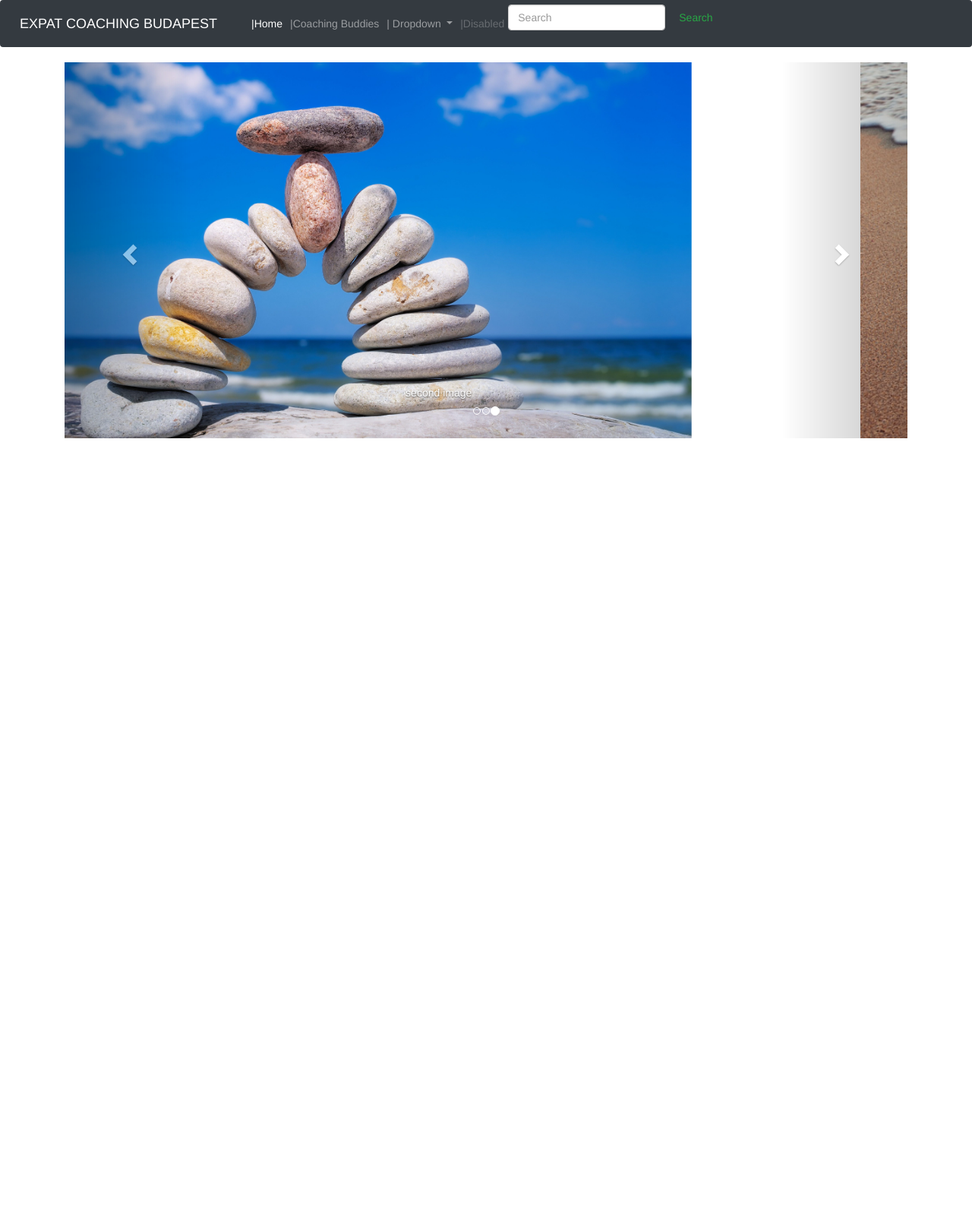
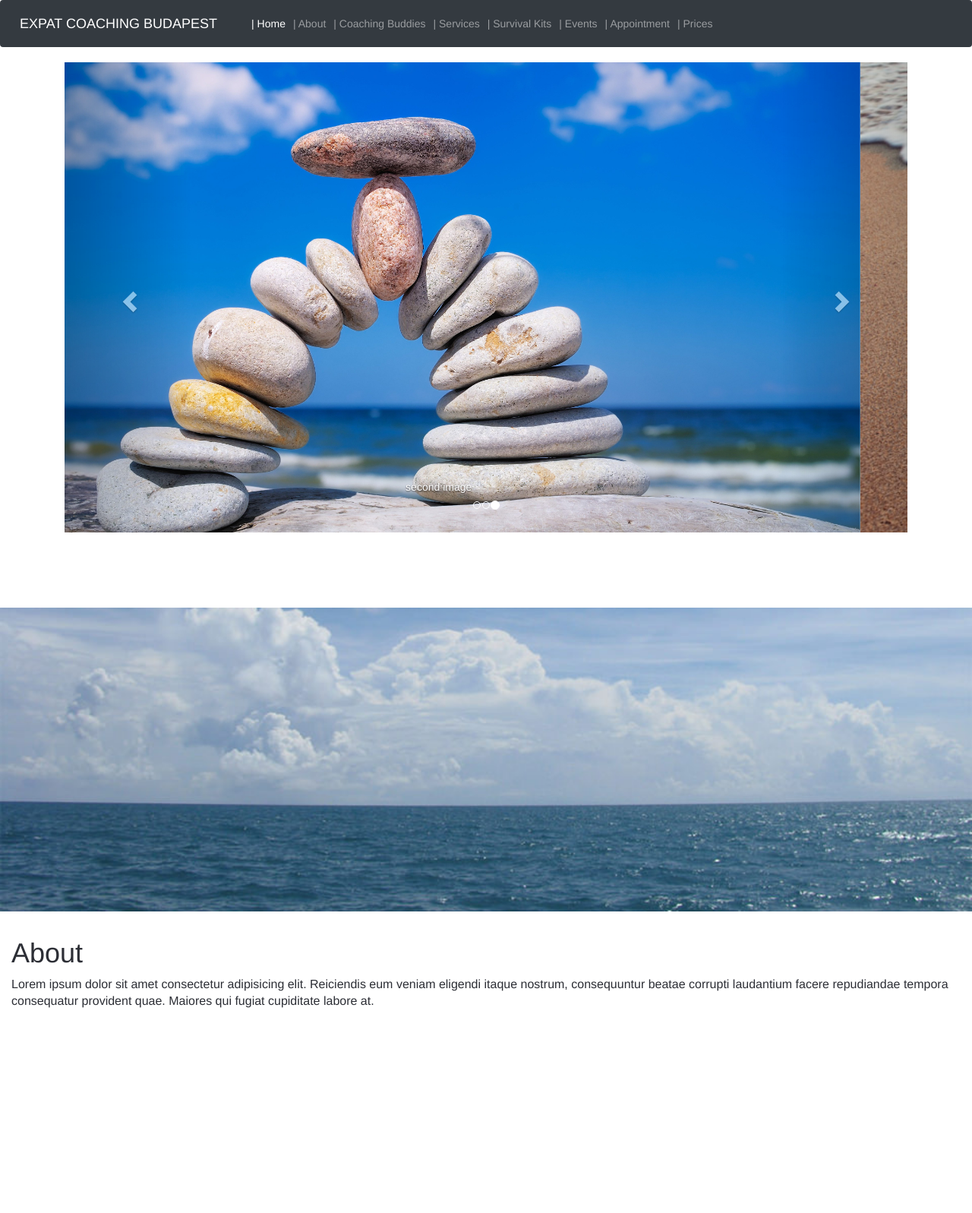
Before and after one commit to KMIHALY/expatcoachingbp.github.io, a plain HTML site: page index.html in a window 1280 px wide. Shown: the top 1597 px of the page at 76% size. Before the commit the page ends 800 px from the top, so only its background shows below. Drawn offline with nearby package versions, Linux system fonts and the light colour scheme.

Commit message:
first_shot

```diff
--- a/index.html
+++ b/index.html
@@ -17,7 +17,7 @@
 
 <body>
     <!-- navbar -->
-   <nav class="navbar navbar-expand-lg navbar-dark bg-dark">
+    <nav class="navbar navbar-expand-lg navbar-dark bg-dark">
         <a class="navbar-brand" href="#">EXPAT COACHING BUDAPEST</a>
         <button class="navbar-toggler" type="button" data-toggle="collapse" data-target="#navbarSupportedContent" aria-controls="navbarSupportedContent"
             aria-expanded="false" aria-label="Toggle navigation">
@@ -32,9 +32,29 @@
                     </a>
                 </li>
                 <li class="nav-item">
-                    <a class="nav-link" href="#">Coaching Buddies</a>
+                    <a class="nav-link" href="#a_about">About</a>
                 </li>
-                <li class="nav-item dropdown">
+                <li class="nav-item">
+                    <a class="nav-link" href="#a_coachingBuddies">Coaching Buddies</a>
+                </li>
+                <li class="nav-item">
+                    <a class="nav-link" href="#a_services">Services</a>
+                </li>
+                <li class="nav-item">
+                    <a class="nav-link" href="#a_survivalKits">Survival Kits</a>
+                </li>
+                <li class="nav-item">
+                    <a class="nav-link" href="#a_events">Events</a>
+                </li>
+                <li class="nav-item">
+                    <a class="nav-link" href="#a_appointment">Appointment</a>
+                </li>
+                <li class="nav-item">
+                    <a class="nav-link" href="#a_prices">Prices</a>
+                </li>
+
+
+                <!-- <li class="nav-item dropdown">
                     <a class="nav-link dropdown-toggle" href="#" id="navbarDropdown" role="button" data-toggle="dropdown" aria-haspopup="true"
                         aria-expanded="false">
                         Dropdown
@@ -45,15 +65,15 @@
                         <div class="dropdown-divider"></div>
                         <a class="dropdown-item" href="#">Something else here</a>
                     </div>
-                </li>
-                <li class="nav-item">
+                </li> -->
+                <!-- <li class="nav-item">
                     <a class="nav-link disabled" href="#">Disabled</a>
-                </li>
+                </li> -->
             </ul>
-            <form class="form-inline my-2 my-lg-0">
+            <!-- <form class="form-inline my-2 my-lg-0">
                 <input class="form-control mr-sm-2" type="search" placeholder="Search" aria-label="Search">
                 <button class="btn btn-outline-success my-2 my-sm-0" type="submit">Search</button>
-            </form>
+            </form> -->
         </div>
     </nav>
     <!-- Carousel image changer -->
@@ -100,39 +120,73 @@
         </div>
     </div>
 
-<!-- Begin MailChimp Signup Form -->
-<!-- <link href="//cdn-images.mailchimp.com/embedcode/slim-10_7.css" rel="stylesheet" type="text/css">
-<style type="text/css">
-    #mc_embed_signup {
-        /* background: #fff; */
-        clear: left;
-        font: 14px Helvetica, Arial, sans-serif;
-    }
+    <div class="parallax"></div>
 
-    /* Add your own MailChimp form style overrides in your site stylesheet or in this style block.
-   We recommend moving this block and the preceding CSS link to the HEAD of your HTML file. */
-</style> -->
-  <!-- <div id="mc_embed_signup" class="bg-dark white-letters">
-    <form action="https://facebook.us18.list-manage.com/subscribe/post?u=40d7b8c38ceca540899b80758&amp;id=ef85ac0bd1" method="post"
-        id="mc-embedded-subscribe-form" name="mc-embedded-subscribe-form" class="validate" target="_blank" novalidate>
-        <div id="mc_embed_signup_scroll">
-            <!-- <label for="mce-EMAIL">Subscribe to our mailing list</label> -->
-            <!-- real people should not fill this in and expect good things - do not remove this or risk form bot signups-->
-            <!-- <div style="margin:auto" aria-hidden="true">
-                <input type="text" name="b_40d7b8c38ceca540899b80758_ef85ac0bd1" tabindex="-1" value="">
-            </div> -->
-            <!-- <div class="clear">
-                <input type="submit" value="Subscribe" name="subscribe" id="mc-embedded-subscribe" class="button"></input>
-            </div>
-        </div>
-    </form>
-   </div> -->
+    <div id="about" class="div-style">
+        <h1 >About</h1>
+        <p> Lorem ipsum dolor sit amet consectetur adipisicing elit. Reiciendis eum veniam eligendi itaque nostrum, consequuntur beatae
+        corrupti laudantium facere repudiandae tempora consequatur provident quae. Maiores qui fugiat cupiditate labore at.</p>
+        <div id="a_about" style="position:relative; top: -210px;"></div>
 
-     <!--End mc_embed_signup -->
+    </div>
 
+    <div class="parallax"></div>
 
+    <div id="coachingBuddies" class="div-style">
+        <h1 >Coaching Buddies</h1>
+        <p>Lorem ipsum dolor sit amet consectetur adipisicing elit. Reiciendis eum veniam eligendi itaque nostrum, consequuntur beatae
+        corrupti laudantium facere repudiandae tempora consequatur provident quae. Maiores qui fugiat cupiditate labore at.</p>
+        <div id="a_coachingBuddies" style="position:relative; top: -210px;"></div>
+    </div>
 
-     <!--JS bootstrap  -->
+    <div class="parallax"></div>
+
+    <div id="services" class="div-style">
+            <h1 >Services</h1>
+        <p>Lorem ipsum dolor sit amet consectetur adipisicing elit. Reiciendis eum veniam eligendi itaque nostrum, consequuntur beatae
+        corrupti laudantium facere repudiandae tempora consequatur provident quae. Maiores qui fugiat cupiditate labore at.</p>
+        <div id="a_services" style="position:relative; top: -210px;"></div>
+    </div>
+
+    <div  class="parallax"></div>
+
+    <div id="survivalKits" class="div-style">
+        <h1>Survival Kits</h1>
+        <p>Lorem ipsum dolor sit amet consectetur adipisicing elit. Reiciendis eum veniam eligendi itaque nostrum, consequuntur beatae
+        corrupti laudantium facere repudiandae tempora consequatur provident quae. Maiores qui fugiat cupiditate labore at.</p>
+        <div id="a_survivalKits" style="position:relative; top: -210px;"></div>
+    </div>
+
+    <div class="parallax"></div>
+
+    <div id="events" class="div-style">
+        <h1>Events</h1>
+        <p>Lorem ipsum dolor sit amet consectetur adipisicing elit. Reiciendis eum veniam eligendi itaque nostrum, consequuntur beatae
+        corrupti laudantium facere repudiandae tempora consequatur provident quae. Maiores qui fugiat cupiditate labore at.</p>
+        <div id="a_events" style="position:relative; top: -210px;"></div>
+    </div>
+
+    <div  class="parallax"></div>
+
+    <div id="appointment" class="div-style">
+        <h1>Appointment</h1>
+        <p>Lorem ipsum dolor sit amet consectetur adipisicing elit. Reiciendis eum veniam eligendi itaque nostrum, consequuntur beatae
+        corrupti laudantium facere repudiandae tempora consequatur provident quae. Maiores qui fugiat cupiditate labore at.</p>
+        <div id="a_appointment" style="position:relative; top: -210px;"></div>
+    </div>
+
+    <div class="parallax"></div>
+
+    <div id="prices" class="div-style">
+        <h1>Prices</h1>
+        <p>Lorem ipsum dolor sit amet consectetur adipisicing elit. Reiciendis eum veniam eligendi itaque nostrum, consequuntur beatae
+        corrupti laudantium facere repudiandae tempora consequatur provident quae. Maiores qui fugiat cupiditate labore at.</p>
+        <div id="a_prices" style="position:relative; top: -210px;">what</div>
+    </div>
+
+    <div class="parallax"></div>
+
+    <!--JS bootstrap  -->
     <script src="https://code.jquery.com/jquery-3.3.1.slim.min.js" integrity="sha384-q8i/X+965DzO0rT7abK41JStQIAqVgRVzpbzo5smXKp4YfRvH+8abtTE1Pi6jizo"
         crossorigin="anonymous"></script>
     <script src="https://cdnjs.cloudflare.com/ajax/libs/popper.js/1.14.3/umd/popper.min.js" integrity="sha384-ZMP7rVo3mIykV+2+9J3UJ46jBk0WLaUAdn689aCwoqbBJiSnjAK/l8WvCWPIPm49"
@@ -140,7 +194,7 @@
     <!--<script src="https://stackpath.bootstrapcdn.com/bootstrap/4.1.1/js/bootstrap.min.js" integrity="sha384-smHYKdLADwkXOn1EmN1qk/HfnUcbVRZyYmZ4qpPea6sjB/pTJ0euyQp0Mk8ck+5T"
         crossorigin="anonymous"></script>-->
 
-        <script src="https://maxcdn.bootstrapcdn.com/bootstrap/3.3.7/js/bootstrap.min.js" integrity="sha384-Tc5IQib027qvyjSMfHjOMaLkfuWVxZxUPnCJA7l2mCWNIpG9mGCD8wGNIcPD7Txa"
+    <script src="https://maxcdn.bootstrapcdn.com/bootstrap/3.3.7/js/bootstrap.min.js" integrity="sha384-Tc5IQib027qvyjSMfHjOMaLkfuWVxZxUPnCJA7l2mCWNIpG9mGCD8wGNIcPD7Txa"
         crossorigin="anonymous"></script>
 </body>
 
--- a/style.css
+++ b/style.css
@@ -1,16 +1,57 @@
+body, html {
+    height: 100%;
+    margin: 0px;
+}
 div ul li a::before {
-    content: "|";
+    content: "  | ";
+}
+
+div ul li a {
+   color: white;
+}
+
+.active {
+    color: green;
+}
+
+.navbar {
+    position: fixed;
+    z-index: 16;
+    width: 100%;
 }
 
 .img-standard-size {
-    width: 80%;
+    width: 100%;
 }
 
-.white-letters {
-    color:whitesmoke;
-
+.container {
+    padding-top: 82px;
+    height: 100%;
 }
 
-.button {
+form {
+    display: block;
     margin: auto;
 }
+
+.parallax {
+    /* The image used */
+    background-image: url('cover-images/sea.jpg');
+
+    /* Full height */
+    height: 50%;
+
+    /* Create the parallax scrolling effect */
+    background-attachment: fixed;
+    background-position: center;
+    background-repeat: no-repeat;
+    background-size: cover;
+}
+
+.div-style {
+    height: 50%;
+    background-color: white;
+    font-size:16px;
+    color: #2C2E35;
+    padding: 15px;
+}
```
Also changed, not shown: cover-images/sea.jpg (added).
